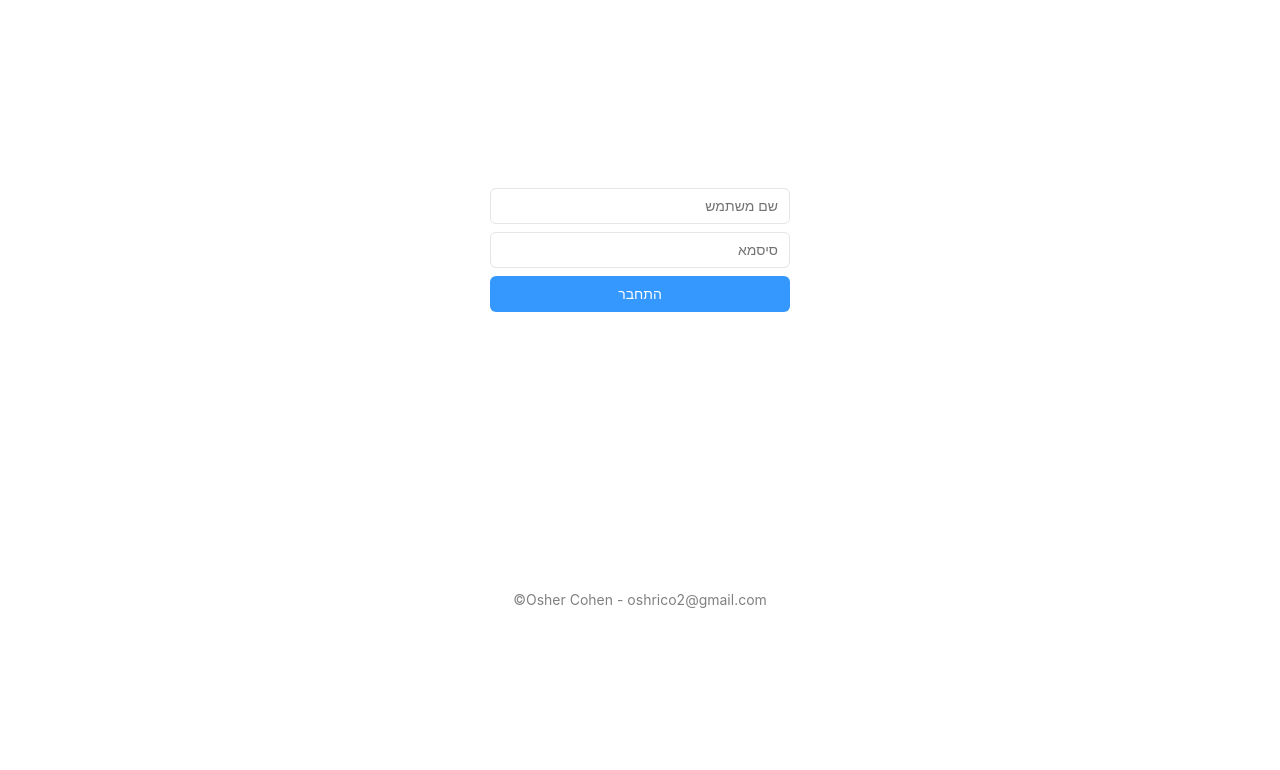
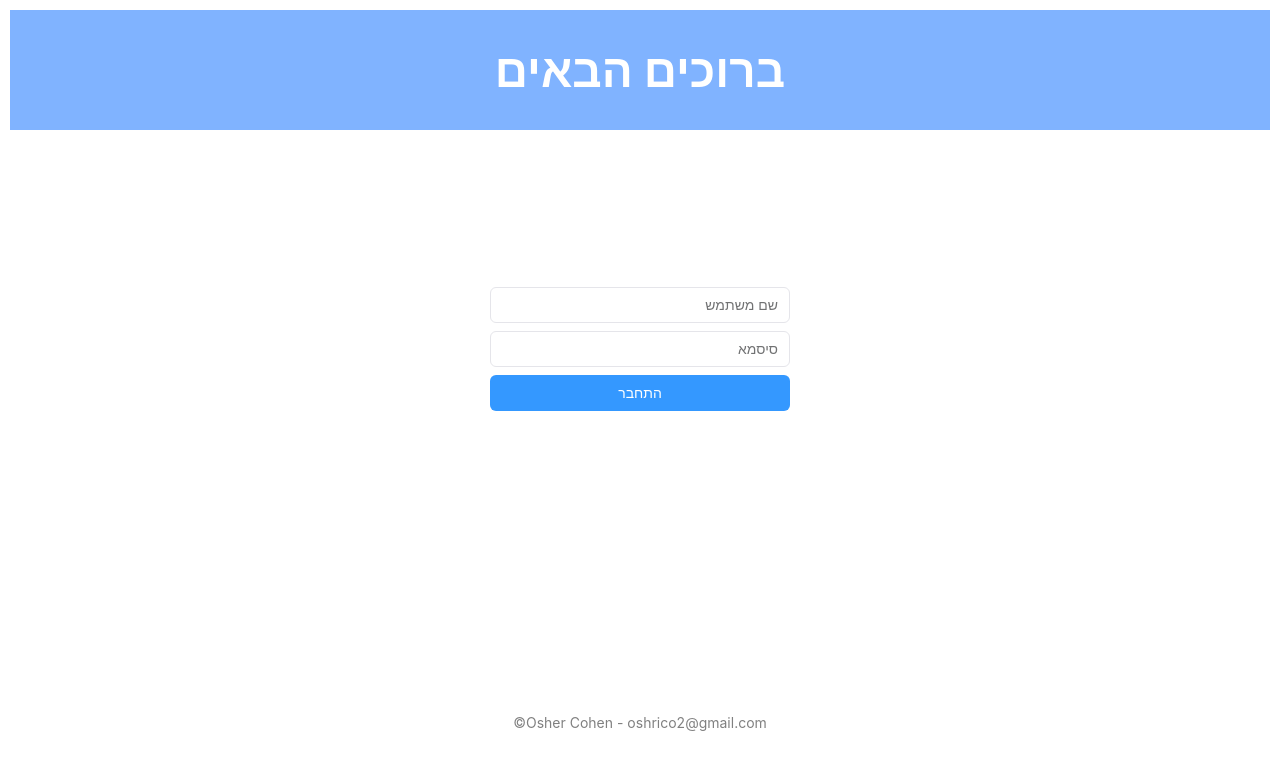
Before and after one commit to Oshrico2/Web-mail-sender, a React (Create React App) app in the folder frontend/: page / in a window 1280 px wide. Shown: the top 770 px of the page. Built offline with nearby package versions, Linux system fonts and the light colour scheme.

Commit message:
added header to main screen

```diff
--- a/frontend/src/Screens/LoginScreen.jsx
+++ b/frontend/src/Screens/LoginScreen.jsx
@@ -3,6 +3,7 @@ import { Form, Button } from "rsuite";
 import axios from "axios";
 import { ToastContainer,toast } from "react-toastify";
 import Footer from "../components/Footer";
+import Header from "../components/Header";
 
 const LoginScreen = ({setIsAuthenticated}) => {
   const [username, setUsername] = useState("");
@@ -33,16 +34,17 @@ const LoginScreen = ({setIsAuthenticated}) => {
 
   return (
     <>
-    <div
+    <Header title={'ברוכים הבאים'} />
+    <div className="background-container"
       style={{
-        display: "flex",
+        display: "grid",
         justifyContent: "center",
         alignItems: "center",
         height: "60vh",
       }}
     >
-    <ToastContainer rtl={true}/>
-      <Form className="center my-5" dir="rtl">
+
+      <Form className="center mb-5" dir="rtl">
         <Form.Control
           value={username}
           placeholder="שם משתמש"
@@ -67,6 +69,7 @@ const LoginScreen = ({setIsAuthenticated}) => {
         </Button>
       </Form>
     </div>
+    <ToastContainer rtl={true}/>
       <Footer />
       </>
   );
```
